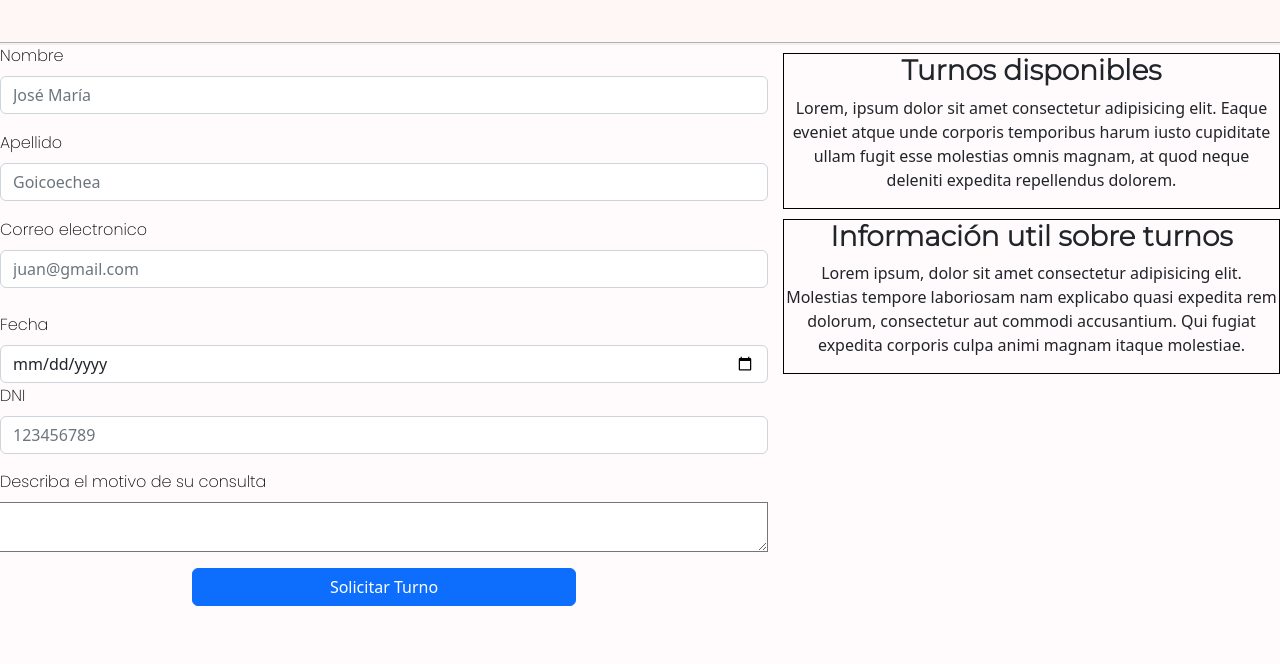
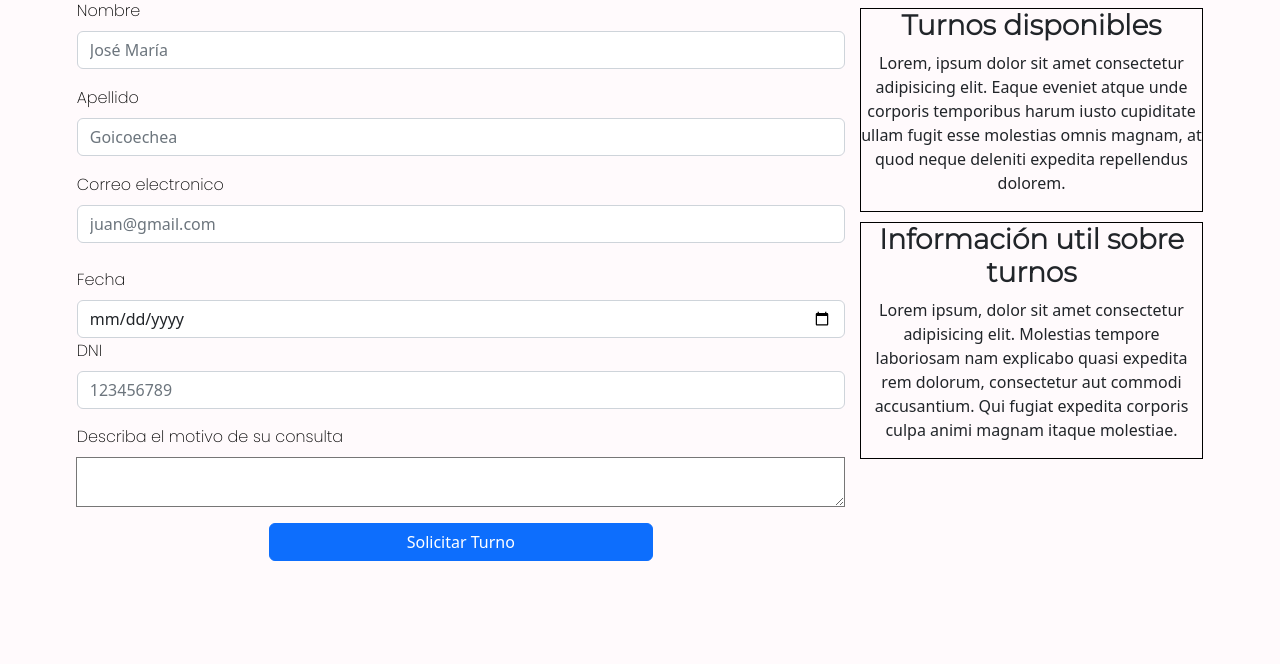
Before and after one commit to joegoico/Proyecto-curso-coder, a plain HTML site: page SolicitarTurnos.html in a window 1280 px wide. Shown: the part 73-737 px from the top of the page. Drawn offline with nearby package versions, Linux system fonts and the light colour scheme.

Commit message:
header solicitar turnos arreglado

```diff
--- a/assets/css/_mainTurnos.scss
+++ b/assets/css/_mainTurnos.scss
@@ -9,17 +9,26 @@
         margin-left: 15px;
         margin-bottom: 10px;
     }
+    @mixin body-grid($header,$main,$footer){
+        grid-template-columns: 100%;
+        grid-template-rows: $header $main $footer;
+        grid-template-areas:
+
+            "header"
+            "main"
+            "footer"
+        ;
+    }
 /* comienzo main turnos */
 .body-turnos{
     display: grid;
-    grid-template-columns: 100%;
-    grid-template-rows: auto auto 60px;
-    grid-template-areas:
-
-    "header"
-    "main"
-    "footer"
-    ;
+    @include body-grid(0.2fr,auto ,60px );
+}
+@media (min-width:992px){
+    // .body-turnos{
+    //     display: grid;
+    //     @include body-grid(8%, auto, 60px);
+    // }
 }
 #main-turnos{
     grid-area: main;
@@ -46,7 +55,7 @@
 @media (min-width:768px){
     #main-turnos{
         display: grid;
-        grid-template-columns: 60% auto;
+        grid-template-columns: 60% 0.7fr;
         grid-template-rows: auto ;
         grid-template-areas:
 
```
Also changed, not shown: assets/css/main.css, 1 other file.
